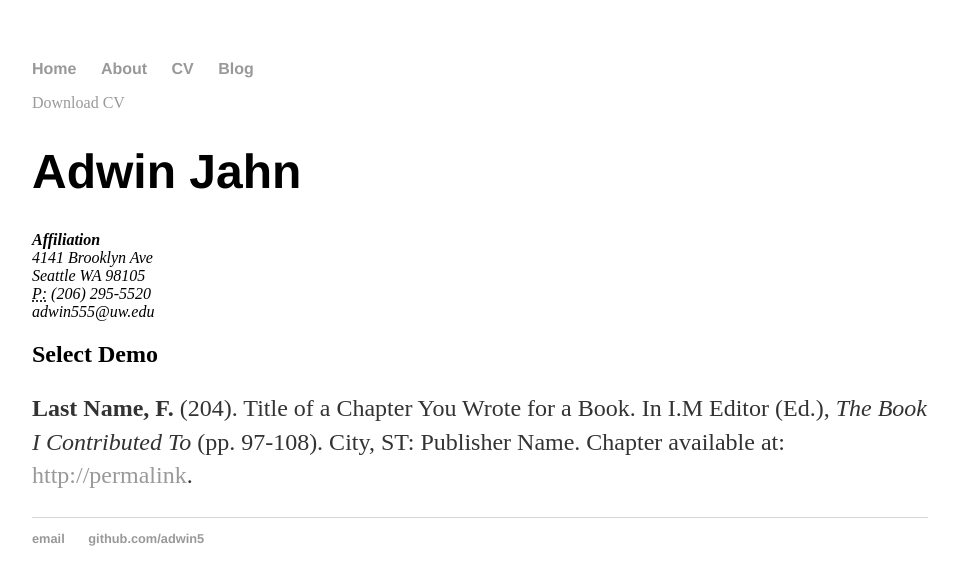
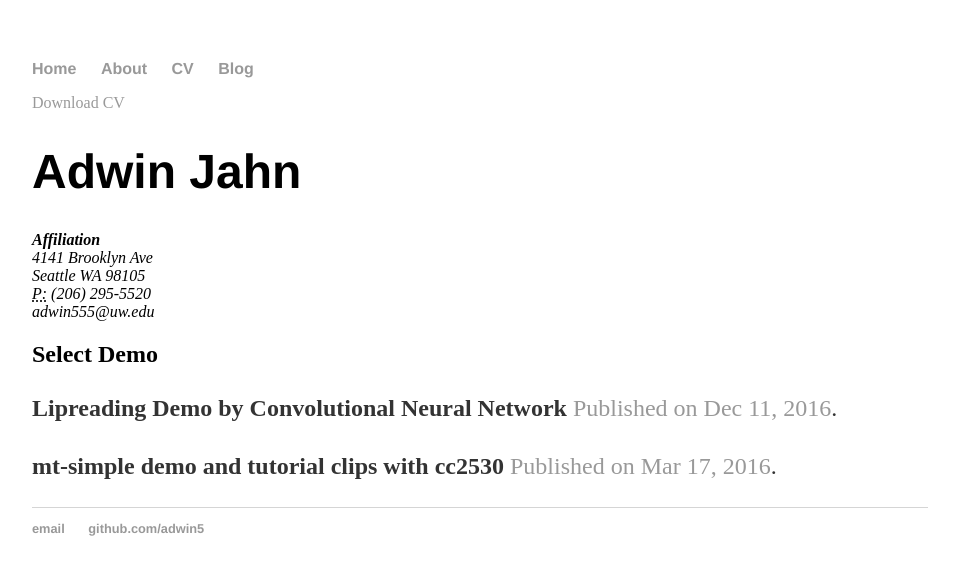
Before and after one commit to adwin5/adwin5.github.io, a Jekyll site: the page built from cv/index.html, in a window 1280 px wide. Shown: the top 585 px of the page, without its empty margins (160-1119 px from the left). Built offline with Jekyll 4.4.1, drawn with Linux system fonts in a browser that asks for light colours.

Commit message:
Update index.html

```diff
--- a/cv/index.html
+++ b/cv/index.html
@@ -16,7 +16,8 @@ title: CV of Adwin Jahn
 
 					<h2>Select Demo</h2>
 
-					<p><strong>Last Name, F.</strong> (204). Title of a Chapter You Wrote for a Book. In I.M Editor (Ed.), <em>The Book I Contributed To</em> (pp. 97-108). City, ST: Publisher Name. Chapter available at: <a href="#">http://permalink</a>.
+					<p><strong>Lipreading Demo by Convolutional Neural Network </strong>  <a href="https://www.youtube.com/watch?v=3FpEljYFAi4">Published on Dec 11, 2016</a>.
+					<p><strong>mt-simple demo and tutorial clips with cc2530  </strong>  <a href="https://www.youtube.com/watch?v=XR0Q8ULU49I&t=2s">Published on Mar 17, 2016</a>.
 
 
 	</div>
```
